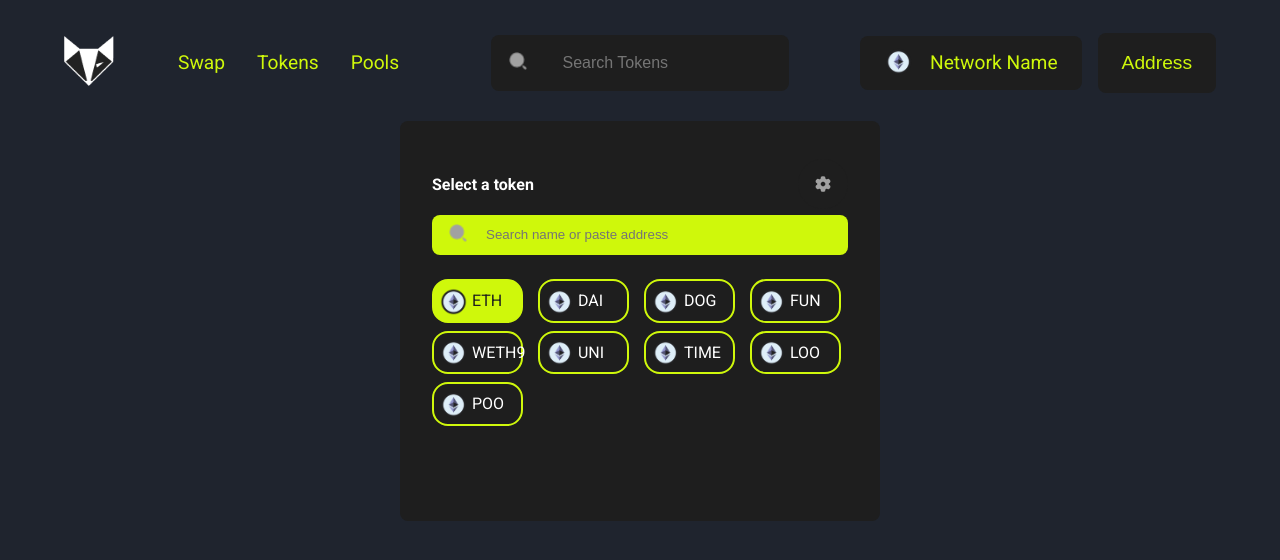
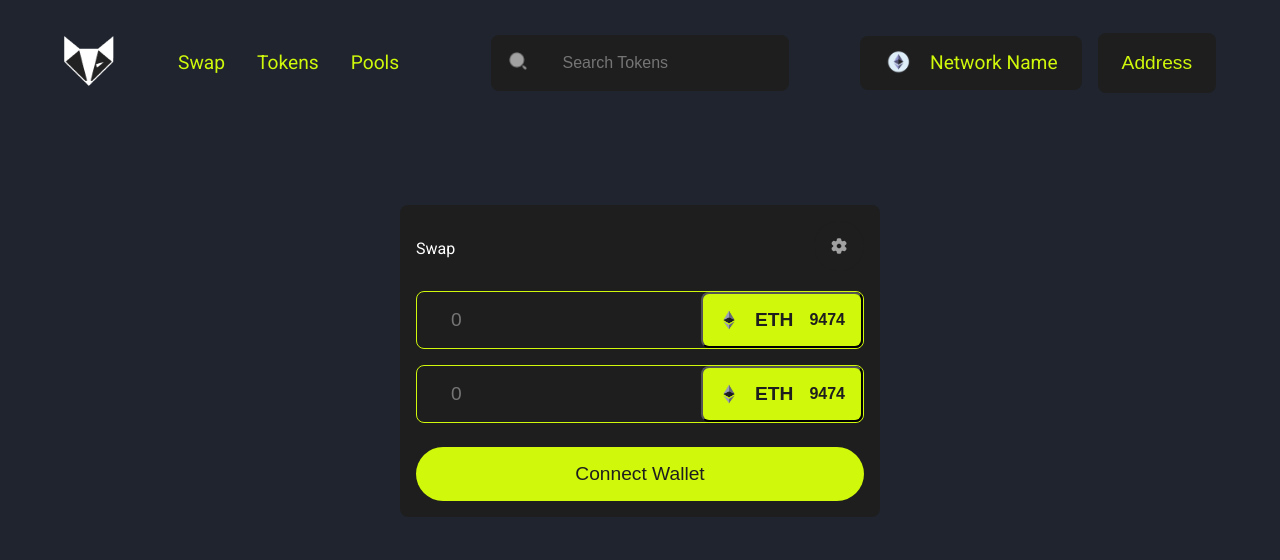
Before and after one commit to W3Charles/uniswap_3.0, a Next.js app: page / in a window 1280 px wide. Shown: the top 560 px of the page. Built offline with nearby package versions, Linux system fonts and the light colour scheme.

Commit message:
style: remove exclamtion
- Testing openToken is complete for now

```diff
--- a/Components/HeroSection/HeroSection.jsx
+++ b/Components/HeroSection/HeroSection.jsx
@@ -83,7 +83,7 @@ const HeroSection = ({ accounts, tokenData }) => {
 
       {openSetting && <Token setOpenSetting={setOpenSetting} />}
 
-      {!openToken && (
+      {openToken && (
         <SearchToken
           openToken={setOpenToken}
           tokens={setTokenOne}
```
